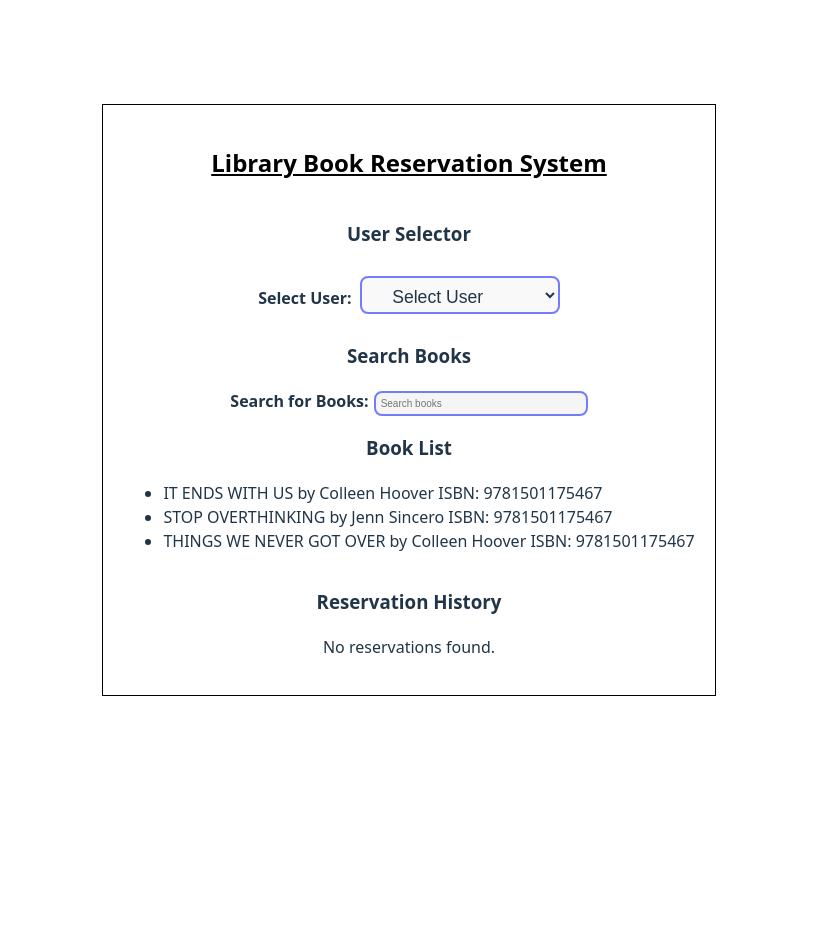
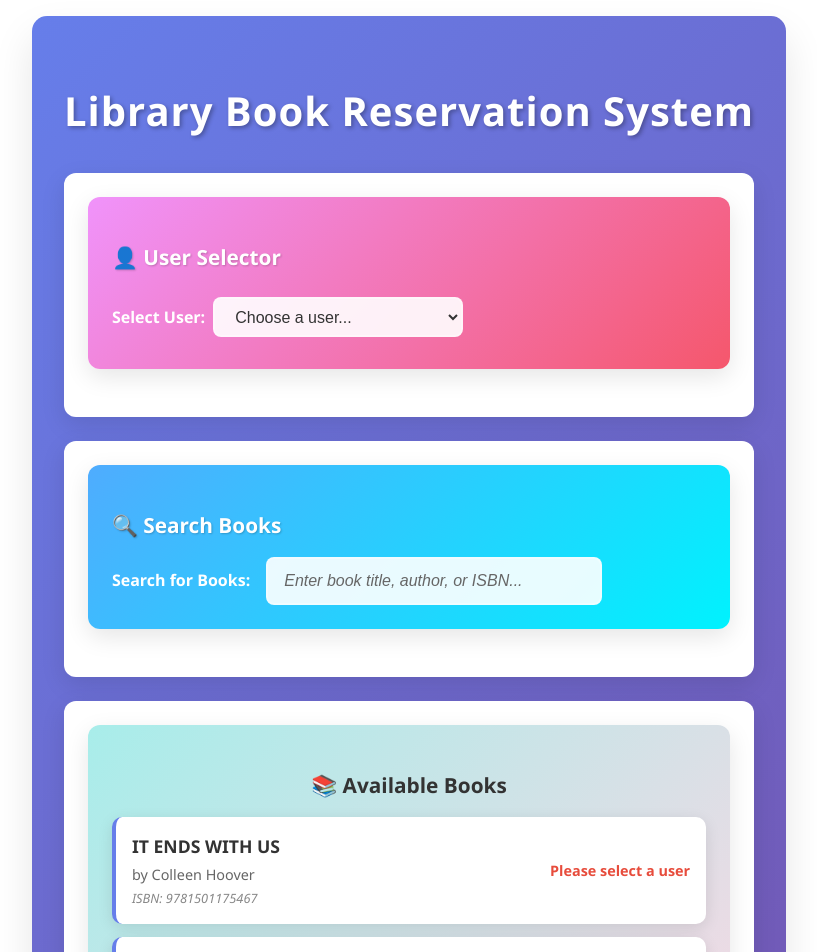
Before and after one commit to deepanshuJ416/LibraryBookReservation, a React (Vite) app: page / in a window 1280 px wide. Shown: the top 952 px of the page, without its empty margins (231-1048 px from the left). Before the commit the page ends 800 px from the top, so only its background shows below. Built offline with nearby package versions, Linux system fonts and the light colour scheme.

Commit message:
ai styling

```diff
--- a/src/App.css
+++ b/src/App.css
@@ -1,8 +1,8 @@
 #root {
-  max-width: 1280px;
+  max-width: 1200px;
   margin: 0 auto;
-  padding: 2rem;
-  text-align: center;
+  padding: 1rem;
+  font-family: 'Segoe UI', Tahoma, Geneva, Verdana, sans-serif;
 }
 
 .logo {
@@ -41,15 +41,59 @@
   color: #888;
 }
 
-.app-container{
-  display: flex;
-  flex-direction: column;
-  align-items: center;
-  justify-content: center;
-  border: 1px solid #000;
-  padding: 20px;
+.app-container {
+  background: linear-gradient(135deg, #667eea 0%, #764ba2 100%);
+  min-height: 100vh;
+  padding: 2rem;
+  border-radius: 15px;
+  box-shadow: 0 20px 40px rgba(0, 0, 0, 0.1);
 }
-.app-title{
-  color: #000;
-  text-decoration-line: underline;
+
+.app-title {
+  color: white;
+  text-align: center;
+  font-size: 2.5rem;
+  font-weight: 700;
+  margin-bottom: 2rem;
+  text-shadow: 2px 2px 4px rgba(0, 0, 0, 0.3);
+  letter-spacing: 1px;
 }
+
+/* Card styling for sections */
+.section-card {
+  background: white;
+  border-radius: 12px;
+  padding: 1.5rem;
+  margin-bottom: 1.5rem;
+  box-shadow: 0 8px 25px rgba(0, 0, 0, 0.1);
+  transition: transform 0.3s ease, box-shadow 0.3s ease;
+}
+
+.section-card:hover {
+  transform: translateY(-5px);
+  box-shadow: 0 12px 35px rgba(0, 0, 0, 0.15);
+}
+
+.section-title {
+  color: #333;
+  font-size: 1.5rem;
+  font-weight: 600;
+  margin-bottom: 1rem;
+  border-bottom: 3px solid #667eea;
+  padding-bottom: 0.5rem;
+}
+
+/* Responsive design */
+@media (max-width: 768px) {
+  .app-container {
+    padding: 1rem;
+  }
+
+  .app-title {
+    font-size: 2rem;
+  }
+
+  .section-card {
+    padding: 1rem;
+  }
+}
--- a/src/App.jsx
+++ b/src/App.jsx
@@ -45,10 +45,18 @@ function App() {
   return (
     <div className='app-container'>
       <h2 className='app-title'>Library Book Reservation System</h2>
-      <UserSelector users={users} selectedUserId={selectedUserId} onSelectUser={setSelectedUserId} />
-      <BookSearch books={filteredBooks} onSearch={handleSearch} />
-      <BookList books={filteredBooks} reservations={reservations} onReserve={handleReserve} selectedUserId={selectedUserId}/>
-      <ReservationHistory reservations={reservations} books={books} users={users}/>
+      <div className="section-card">
+        <UserSelector users={users} selectedUserId={selectedUserId} onSelectUser={setSelectedUserId} />
+      </div>
+      <div className="section-card">
+        <BookSearch books={filteredBooks} onSearch={handleSearch} />
+      </div>
+      <div className="section-card">
+        <BookList books={filteredBooks} reservations={reservations} onReserve={handleReserve} selectedUserId={selectedUserId}/>
+      </div>
+      <div className="section-card">
+        <ReservationHistory reservations={reservations} books={books} users={users}/>
+      </div>
     </div>
   )
 }
--- a/src/BookList.css
+++ b/src/BookList.css
@@ -1,9 +1,116 @@
-.Reservation-Button{
-    margin-left: 30px !important;
-    margin-bottom: 5px !important;
-    padding: 5px 10px !important;
-    font-size: 8px !important;
+.book-list-container {
+  background: linear-gradient(135deg, #a8edea 0%, #fed6e3 100%);
+  border-radius: 12px;
+  padding: 1.5rem;
+  margin-bottom: 1.5rem;
+  box-shadow: 0 8px 25px rgba(0, 0, 0, 0.1);
 }
-.list{
-    text-align: left;
+
+.book-list-title {
+  color: #333;
+  font-size: 1.3rem;
+  font-weight: 600;
+  margin-bottom: 1rem;
+  text-align: center;
 }
+
+.book-list {
+  list-style: none;
+  padding: 0;
+  margin: 0;
+}
+
+.book-item {
+  background: white;
+  border-radius: 10px;
+  padding: 1rem;
+  margin-bottom: 0.8rem;
+  box-shadow: 0 4px 15px rgba(0, 0, 0, 0.1);
+  transition: all 0.3s ease;
+  border-left: 4px solid #667eea;
+  display: flex;
+  justify-content: space-between;
+  align-items: center;
+}
+
+.book-item:hover {
+  transform: translateY(-3px);
+  box-shadow: 0 8px 25px rgba(0, 0, 0, 0.15);
+}
+
+.book-info {
+  flex: 1;
+  text-align: left;
+}
+
+.book-title {
+  font-weight: 600;
+  color: #333;
+  font-size: 1.1rem;
+  margin-bottom: 0.3rem;
+}
+
+.book-author {
+  color: #666;
+  font-size: 0.9rem;
+  margin-bottom: 0.2rem;
+}
+
+.book-isbn {
+  color: #888;
+  font-size: 0.8rem;
+  font-style: italic;
+}
+
+.book-status {
+  color: #e74c3c;
+  font-weight: 600;
+  font-size: 0.9rem;
+  margin-left: 1rem;
+}
+
+.Reservation-Button {
+  background: linear-gradient(135deg, #667eea 0%, #764ba2 100%) !important;
+  color: white !important;
+  border: none !important;
+  padding: 0.6em 1.2em !important;
+  border-radius: 8px !important;
+  font-size: 0.9rem !important;
+  font-weight: 600 !important;
+  cursor: pointer !important;
+  transition: all 0.3s ease !important;
+  text-transform: uppercase !important;
+  letter-spacing: 0.5px !important;
+  margin-left: 1rem !important;
+}
+
+.Reservation-Button:hover {
+  transform: translateY(-2px) !important;
+  box-shadow: 0 6px 20px rgba(102, 126, 234, 0.4) !important;
+  background: linear-gradient(135deg, #5a6fd8 0%, #6a4190 100%) !important;
+}
+
+.Reservation-Button:disabled {
+  background: #ccc !important;
+  cursor: not-allowed !important;
+  transform: none !important;
+  box-shadow: none !important;
+}
+
+/* Responsive design */
+@media (max-width: 768px) {
+  .book-item {
+    flex-direction: column;
+    align-items: flex-start;
+  }
+
+  .Reservation-Button {
+    margin-left: 0 !important;
+    margin-top: 0.5rem !important;
+    width: 100% !important;
+  }
+
+  .book-list-container {
+    padding: 1rem;
+  }
+}
--- a/src/BookList.jsx
+++ b/src/BookList.jsx
@@ -1,17 +1,35 @@
 import Button from '@mui/material/Button';
 import './BookList.css';
+
 export default function BookList({books , reservations, onReserve, selectedUserId}) {
     return (
-        <div>
-            <h3>Book List</h3>
-            <ul>
+        <div className="book-list-container">
+            <h3 className="book-list-title">📚 Available Books</h3>
+            <ul className="book-list">
               {
                 books.map((book)=> {
                     const isReserved = reservations.some((r)=> r.bookId === book.id);
                     console.log(`Book: ${book.title}, isReserved: ${isReserved}, selectedUserId: ${selectedUserId}`);
                     return (
-                        <li key={book.id} className='list'> {book.title} by {book.author} ISBN: {book.isbn}
-                            {isReserved ? (<span> (Reserved)</span>) : selectedUserId ? (<Button variant="outlined" className='Reservation-Button' onClick={() => onReserve(book.id)}>Reserve</Button>) : null}
+                        <li key={book.id} className='book-item'>
+                            <div className="book-info">
+                                <div className="book-title">{book.title}</div>
+                                <div className="book-author">by {book.author}</div>
+                                <div className="book-isbn">ISBN: {book.isbn}</div>
+                            </div>
+                            {isReserved ? (
+                                <span className="book-status">📖 Reserved</span>
+                            ) : selectedUserId ? (
+                                <Button
+                                    variant="contained"
+                                    className='Reservation-Button'
+                                    onClick={() => onReserve(book.id)}
+                                >
+                                    Reserve
+                                </Button>
+                            ) : (
+                                <span className="book-status">Please select a user</span>
+                            )}
                         </li>
                     )
                 })
--- a/src/BookSearch.css
+++ b/src/BookSearch.css
@@ -1,24 +1,69 @@
-.search-input{
-    width: 200px;
-    padding: 5px;
-    border: 2px solid #747bff;
-    border-radius: 8px;
-    font-size: 10px;
-    background-color: #f5f5f5;
-    color: #000;
+.book-search-container {
+  background: linear-gradient(135deg, #4facfe 0%, #00f2fe 100%);
+  border-radius: 12px;
+  padding: 1.5rem;
+  margin-bottom: 1.5rem;
+  box-shadow: 0 8px 25px rgba(0, 0, 0, 0.1);
 }
-.search-button{
-    padding: 10px 20px;
-    background-color: #747bff;
-    border-radius: 8px;
-    color: #fff;
-    font-size: 10px;
-    cursor: pointer;
-    margin-left: 10px;
+
+.book-search-title {
+  color: white;
+  font-size: 1.3rem;
+  font-weight: 600;
+  margin-bottom: 1rem;
+  text-shadow: 1px 1px 2px rgba(0, 0, 0, 0.2);
 }
-.search-label{
-    font-weight: bold;
+
+.search-label {
+  color: white;
+  font-weight: 600;
+  font-size: 1rem;
+  margin-right: 0.5rem;
 }
-#search-input{
-    margin-left: 5px;
+
+.search-input {
+  width: 300px;
+  padding: 0.8em 1em;
+  border: 2px solid rgba(255, 255, 255, 0.3);
+  border-radius: 8px;
+  font-size: 1rem;
+  background-color: rgba(255, 255, 255, 0.9);
+  color: #333;
+  transition: all 0.3s ease;
+  font-weight: 500;
 }
+
+.search-input:hover {
+  border-color: rgba(255, 255, 255, 0.8);
+  background-color: white;
+  transform: translateY(-2px);
+  box-shadow: 0 4px 12px rgba(0, 0, 0, 0.15);
+}
+
+.search-input:focus {
+  outline: none;
+  border-color: white;
+  background-color: white;
+  box-shadow: 0 0 0 3px rgba(255, 255, 255, 0.3);
+}
+
+.search-input::placeholder {
+  color: #666;
+  font-style: italic;
+}
+
+#search-input {
+  margin-left: 0.5rem;
+}
+
+/* Responsive design */
+@media (max-width: 768px) {
+  .search-input {
+    width: 250px;
+    font-size: 0.9rem;
+  }
+
+  .book-search-container {
+    padding: 1rem;
+  }
+}
--- a/src/BookSearch.jsx
+++ b/src/BookSearch.jsx
@@ -1,5 +1,6 @@
 import './BookSearch.css'
 import { useState } from 'react'
+
 export default function BookSearch({onSearch}) {
     let[searchTerm , setSearchTerm] = useState("")
     function handleChange(event){
@@ -8,10 +9,17 @@ export default function BookSearch({onSearch}) {
         onSearch(event.target.value);
     }
     return (
-        <div>
-            <h3>Search Books</h3>
+        <div className="book-search-container">
+            <h3 className="book-search-title">🔍 Search Books</h3>
             <label htmlFor="search-input" className='search-label'>Search for Books:</label>
-            <input type="text" placeholder="Search books" className='search-input' value={searchTerm} onChange={handleChange} id='search-input'/>
+            <input
+                type="text"
+                placeholder="Enter book title, author, or ISBN..."
+                className='search-input'
+                value={searchTerm}
+                onChange={handleChange}
+                id='search-input'
+            />
         </div>
     )
 }
--- /dev/null
+++ b/src/ReservationHistory.css
@@ -0,0 +1,85 @@
+.reservation-history-container {
+  background: linear-gradient(135deg, #ffecd2 0%, #fcb69f 100%);
+  border-radius: 12px;
+  padding: 1.5rem;
+  margin-bottom: 1.5rem;
+  box-shadow: 0 8px 25px rgba(0, 0, 0, 0.1);
+}
+
+.reservation-history-title {
+  color: #333;
+  font-size: 1.3rem;
+  font-weight: 600;
+  margin-bottom: 1rem;
+  text-align: center;
+}
+
+.reservation-list {
+  list-style: none;
+  padding: 0;
+  margin: 0;
+}
+
+.reservation-item {
+  background: white;
+  border-radius: 10px;
+  padding: 1rem;
+  margin-bottom: 0.8rem;
+  box-shadow: 0 4px 15px rgba(0, 0, 0, 0.1);
+  transition: all 0.3s ease;
+  border-left: 4px solid #fcb69f;
+  display: flex;
+  justify-content: space-between;
+  align-items: center;
+}
+
+.reservation-item:hover {
+  transform: translateY(-3px);
+  box-shadow: 0 8px 25px rgba(0, 0, 0, 0.15);
+}
+
+.reservation-info {
+  flex: 1;
+  text-align: left;
+}
+
+.reservation-book {
+  font-weight: 600;
+  color: #333;
+  font-size: 1.1rem;
+  margin-bottom: 0.3rem;
+}
+
+.reservation-user {
+  color: #666;
+  font-size: 0.9rem;
+  margin-bottom: 0.2rem;
+}
+
+.reservation-date {
+  color: #888;
+  font-size: 0.8rem;
+  font-style: italic;
+}
+
+.no-reservations {
+  text-align: center;
+  color: #666;
+  font-style: italic;
+  padding: 2rem;
+  background: rgba(255, 255, 255, 0.7);
+  border-radius: 8px;
+  margin: 1rem 0;
+}
+
+/* Responsive design */
+@media (max-width: 768px) {
+  .reservation-item {
+    flex-direction: column;
+    align-items: flex-start;
+  }
+
+  .reservation-history-container {
+    padding: 1rem;
+  }
+}
--- a/src/ReservationHistory.jsx
+++ b/src/ReservationHistory.jsx
@@ -1,3 +1,5 @@
+import './ReservationHistory.css';
+
 export default function ReservationHistory({ reservations, books, users }){
     function getBookDetails(bookId){
         return books.find((book) => book.id === bookId);
@@ -7,19 +9,32 @@ export default function ReservationHistory({ reservations, books, users }){
     }
 
     return(
-        <div>
-            <h3>Reservation History</h3>
+        <div className="reservation-history-container">
+            <h3 className="reservation-history-title">📋 Reservation History</h3>
             {
                 reservations.length === 0 ? (
-                    <p>No reservations found.</p>
+                    <div className="no-reservations">
+                        <p>📚 No reservations found.</p>
+                        <p>Start by selecting a user and reserving a book!</p>
+                    </div>
                 ) : (
-                    <ul>
+                    <ul className="reservation-list">
                         {reservations.map((reservation, index)=> {
                             const book = getBookDetails(reservation.bookId);
                             const user = getUserDetails(reservation.userId);
                             return (
-                                <li key={index}>
-                                    {book ? book.title : ''} - {user ? user.name : ''} - {reservation.date}
+                                <li key={index} className="reservation-item">
+                                    <div className="reservation-info">
+                                        <div className="reservation-book">
+                                            📖 {book ? book.title : 'Unknown Book'}
+                                        </div>
+                                        <div className="reservation-user">
+                                            👤 {user ? user.name : 'Unknown User'}
+                                        </div>
+                                        <div className="reservation-date">
+                                            📅 {reservation.date}
+                                        </div>
+                                    </div>
                                 </li>
                             )
                         })}
--- a/src/UserSelector.css
+++ b/src/UserSelector.css
@@ -1,15 +1,69 @@
+.user-selector-container {
+  background: linear-gradient(135deg, #f093fb 0%, #f5576c 100%);
+  border-radius: 12px;
+  padding: 1.5rem;
+  margin-bottom: 1.5rem;
+  box-shadow: 0 8px 25px rgba(0, 0, 0, 0.1);
+}
+
+.user-selector-title {
+  color: white;
+  font-size: 1.3rem;
+  font-weight: 600;
+  margin-bottom: 1rem;
+  text-shadow: 1px 1px 2px rgba(0, 0, 0, 0.2);
+}
+
+.user-selector-label {
+  color: white;
+  font-weight: 600;
+  font-size: 1rem;
+  margin-right: 0.5rem;
+}
+
 .select-user {
-  min-width: 200px;
-  height: 2.2em;
-  padding: 0.5em 1.5em;
-  font-size: 1.1em;
+  min-width: 250px;
+  height: 2.5em;
+  padding: 0.5em 1em;
+  font-size: 1rem;
   border-radius: 8px;
-  border: 2px solid #747bff;
-  background-color: #f9f9f9;
-  color: #213547;
+  border: 2px solid rgba(255, 255, 255, 0.3);
+  background-color: rgba(255, 255, 255, 0.9);
+  color: #333;
   margin: 0.5em 0;
+  transition: all 0.3s ease;
+  cursor: pointer;
+  font-weight: 500;
 }
+
 .select-user:hover {
-  border-color: #0fb4b4;
-  background-color: #e3f2fd;
+  border-color: rgba(255, 255, 255, 0.8);
+  background-color: white;
+  transform: translateY(-2px);
+  box-shadow: 0 4px 12px rgba(0, 0, 0, 0.15);
 }
+
+.select-user:focus {
+  outline: none;
+  border-color: white;
+  background-color: white;
+  box-shadow: 0 0 0 3px rgba(255, 255, 255, 0.3);
+}
+
+.select-user option {
+  background-color: white;
+  color: #333;
+  padding: 0.5em;
+}
+
+/* Responsive design */
+@media (max-width: 768px) {
+  .select-user {
+    min-width: 200px;
+    font-size: 0.9rem;
+  }
+
+  .user-selector-container {
+    padding: 1rem;
+  }
+}
--- a/src/UserSelector.jsx
+++ b/src/UserSelector.jsx
@@ -1,13 +1,12 @@
 import './UserSelector.css';
-
 
 export default function UserSelector({users , selectedUserId , onSelectUser}) {
     return (
-        <div>
-            <h3>User Selector</h3>
-            <label htmlFor="Select-User"><strong>Select User:</strong></label> &nbsp;
+        <div className="user-selector-container">
+            <h3 className="user-selector-title">👤 User Selector</h3>
+            <label htmlFor="Select-User" className="user-selector-label">Select User:</label>
             <select value={selectedUserId} onChange={(event) => onSelectUser(event.target.value)} className='select-user' id='Select-User'>
-                <option value="" >Select User</option>
+                <option value="" >Choose a user...</option>
                 {users.map((user) => (
                     <option key={user.id} value={user.id}>{user.name}</option>
                 ))}
```
